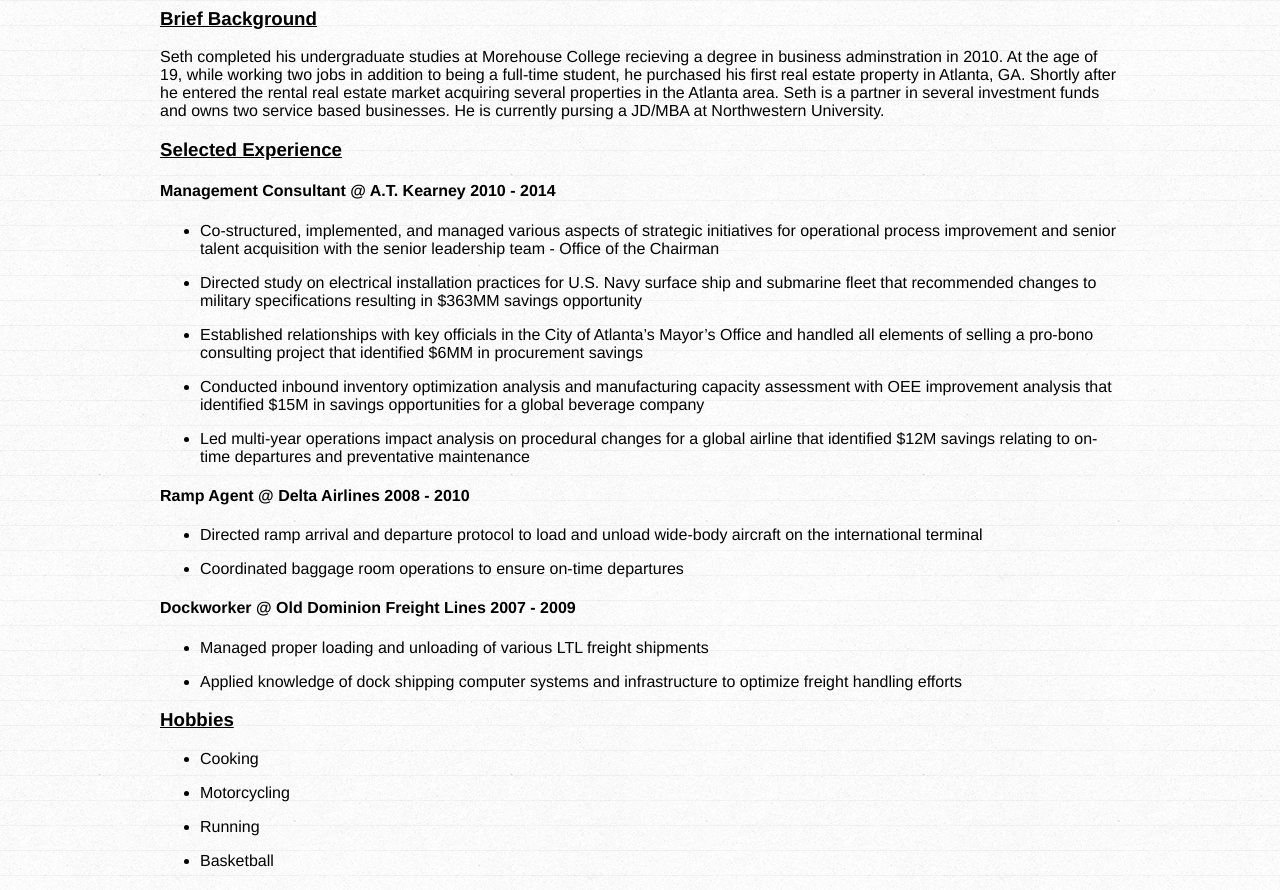
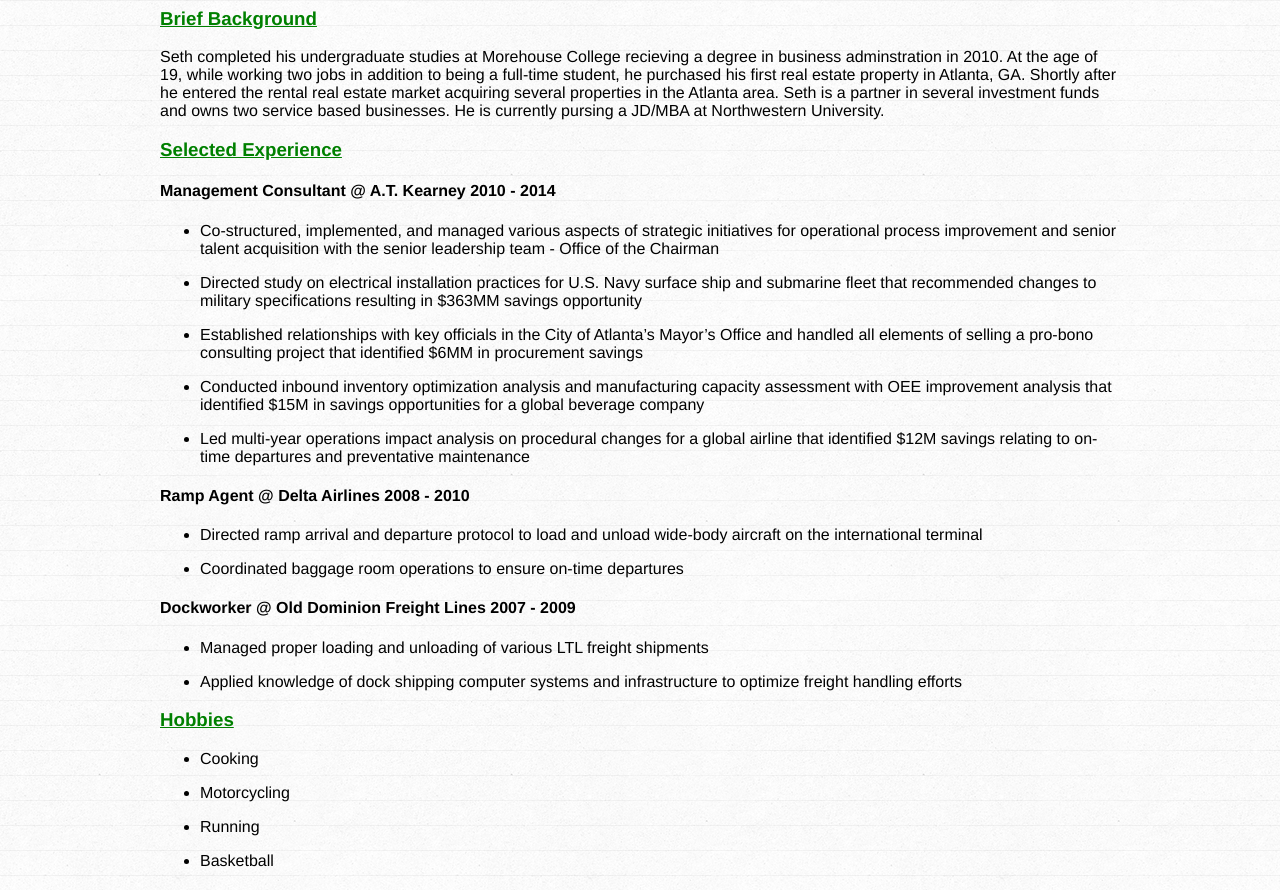
Before and after one commit to sanderson2017/sanderson2017.github.io, a plain HTML site: page index.html in a window 1280 px wide. Shown: the part 860-1750 px from the top of the page. Drawn offline with nearby package versions, Linux system fonts and the light colour scheme.

Commit message:
Final HW 1 Submission
Added required CSS selectors

```diff
--- a/index.html
+++ b/index.html
@@ -21,13 +21,13 @@
            </ul>
     </div>
     <div>
-      <h3>Brief Background</h3>
+      <h3 id="summary">Brief Background</h3>
       <p>
         Seth completed his undergraduate studies at Morehouse College recieving a degree in business adminstration in 2010. At the age of 19, while working two jobs in addition to being a full-time student, he purchased his first real estate property in Atlanta, GA. Shortly after he entered the rental real estate market acquiring several properties in the Atlanta area. Seth is a partner in several investment funds and owns two service based businesses. He is currently pursing a JD/MBA at Northwestern University.
       </p>
     </div>
     <div>
-      <h3>Selected Experience</h3>
+      <h3 id="summary">Selected Experience</h3>
       <div>
         <h4>Management Consultant @ A.T. Kearney 2010 - 2014</h4>
         <ul>
@@ -72,7 +72,7 @@
           </ul>
     </div>
 
-      <h3>Hobbies</h3>
+      <h3 class="unicorns">Hobbies</h3>
       <ul><li>Cooking</li></ul>
         <ul><li>Motorcycling</li></ul>
         <ul><li>Running</li></ul>
--- a/style.css
+++ b/style.css
@@ -27,9 +27,14 @@ h3{
 	color: black;
 	text-decoration: underline
 }
-#sample
+#summary{
+	color: green;
+}
 
-.img {
-	display: block;
-	margin: 0 auto 0 auto;
+#background{
+	color: blue;
 }
+
+.unicorns {
+	color: green;
+}
```
